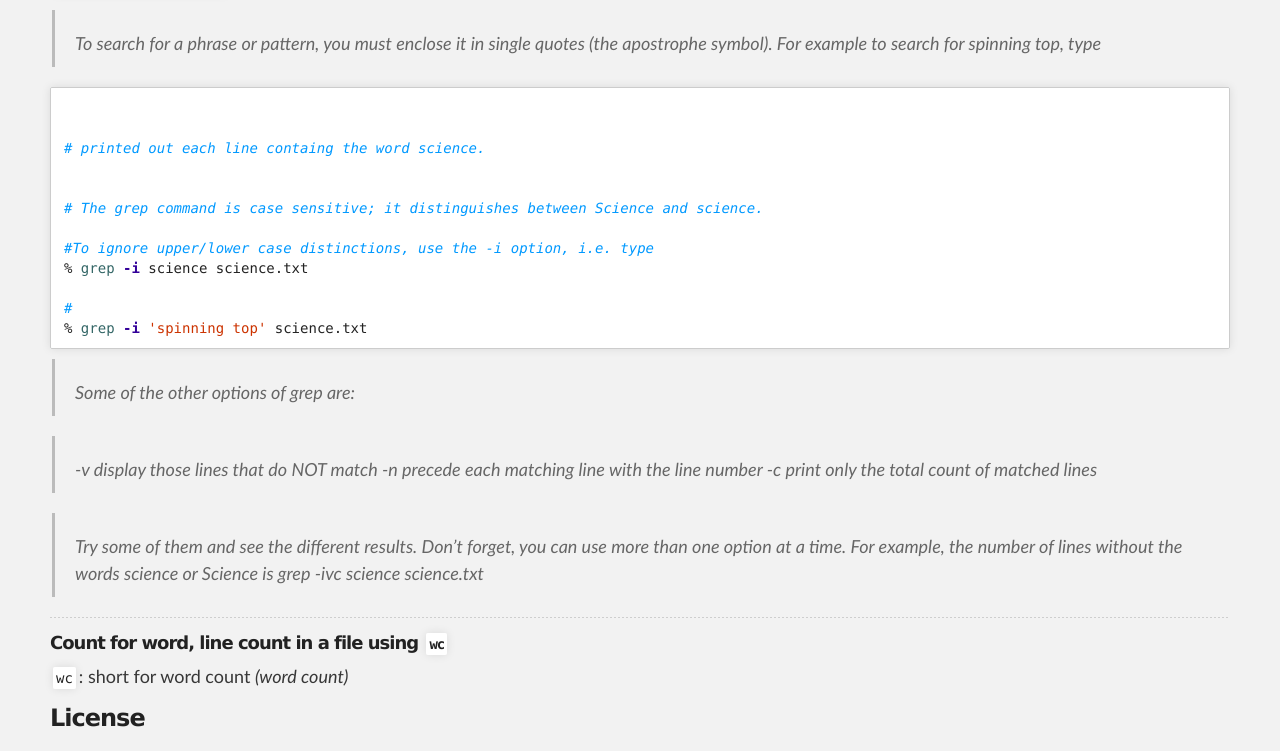
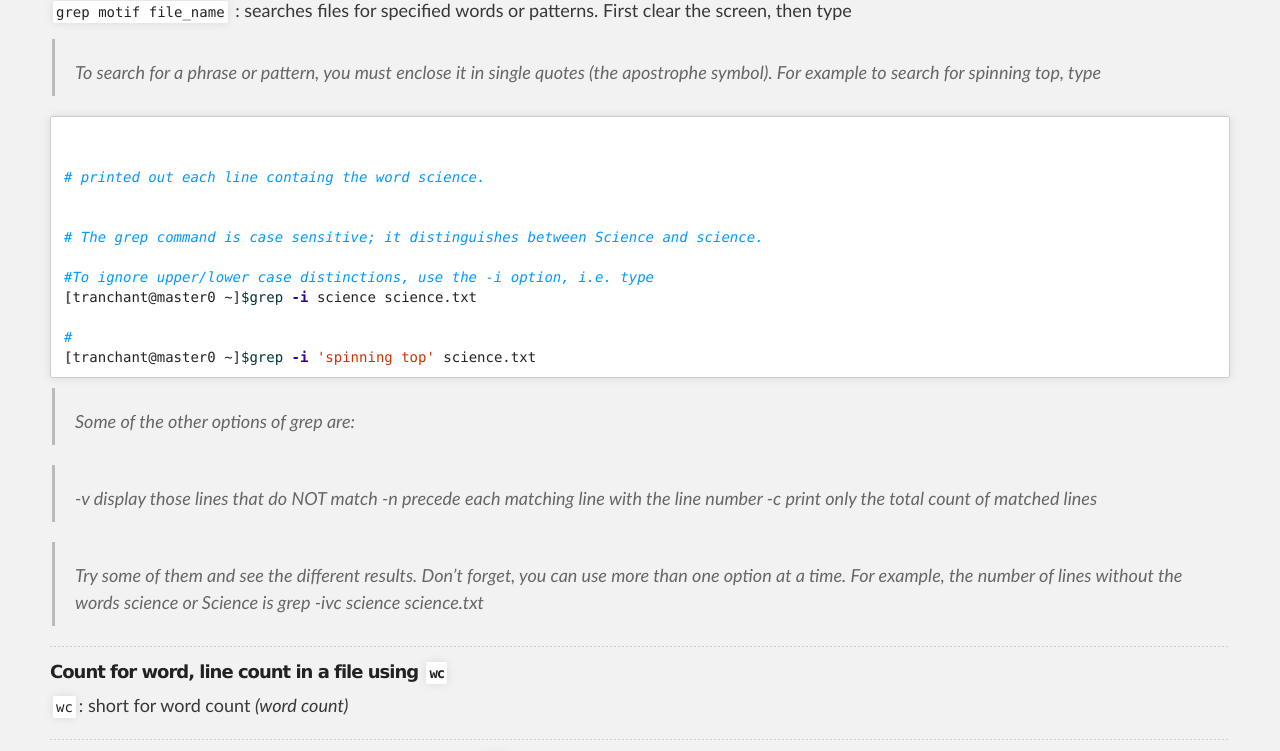
Before and after one commit to SouthGreenPlatform/trainings, a Jekyll site: the page built from _pages/linux/linuxTuto.md, in a window 1280 px wide and 1400 px high, scrolled down 4862 px. Shown: the top 751 px of the window. Built offline with Jekyll 4.4.1, drawn with Linux system fonts in a browser that asks for light colours; nearby versions of some CDN libraries; some of the changed text lies outside the part shown.

Commit message:
Update linuxTuto.md

```diff
--- a/_pages/linux/linuxTuto.md
+++ b/_pages/linux/linuxTuto.md
@@ -271,10 +272,10 @@
 # The grep command is case sensitive; it distinguishes between Science and science.
 
 #To ignore upper/lower case distinctions, use the -i option, i.e. type
-% grep -i science science.txt
+[tranchant@master0 ~]$grep -i science science.txt
 
 #
-% grep -i 'spinning top' science.txt
+[tranchant@master0 ~]$grep -i 'spinning top' science.txt
 
 {% endhighlight %}
 
@@ -294,6 +295,27 @@
 `wc`:  short for word count
 _(word count)_
 
+-----------------------
+
+<a name="archiving"></a>
+##### Creating and extracting a tar gz archive using `tar`
+
+* To create a tar.gz archive from a given folder
+{% highlight bash %}
+
+# compress the contents of source-folder-name to a tar.gz archive named tar-archive-name.tar.gz
+[tranchant@master0 ~]$tar -zcvf tar-archive-name.tar.gz source-folder-name
+{% endhighlight %}
+
+
+* To extract a tar.gz compressed archive
+{% highlight bash %}
+
+# extract the archive to the folder tar-archive-name.
+tar -zxvf tar-archive-name.tar.gz
+
+{% endhighlight %}
+
 ### License
 <a name="license"></a>
 
```
Also changed, not shown: other parts of _pages/linux/linuxTuto.md (+4 -3 lines).
